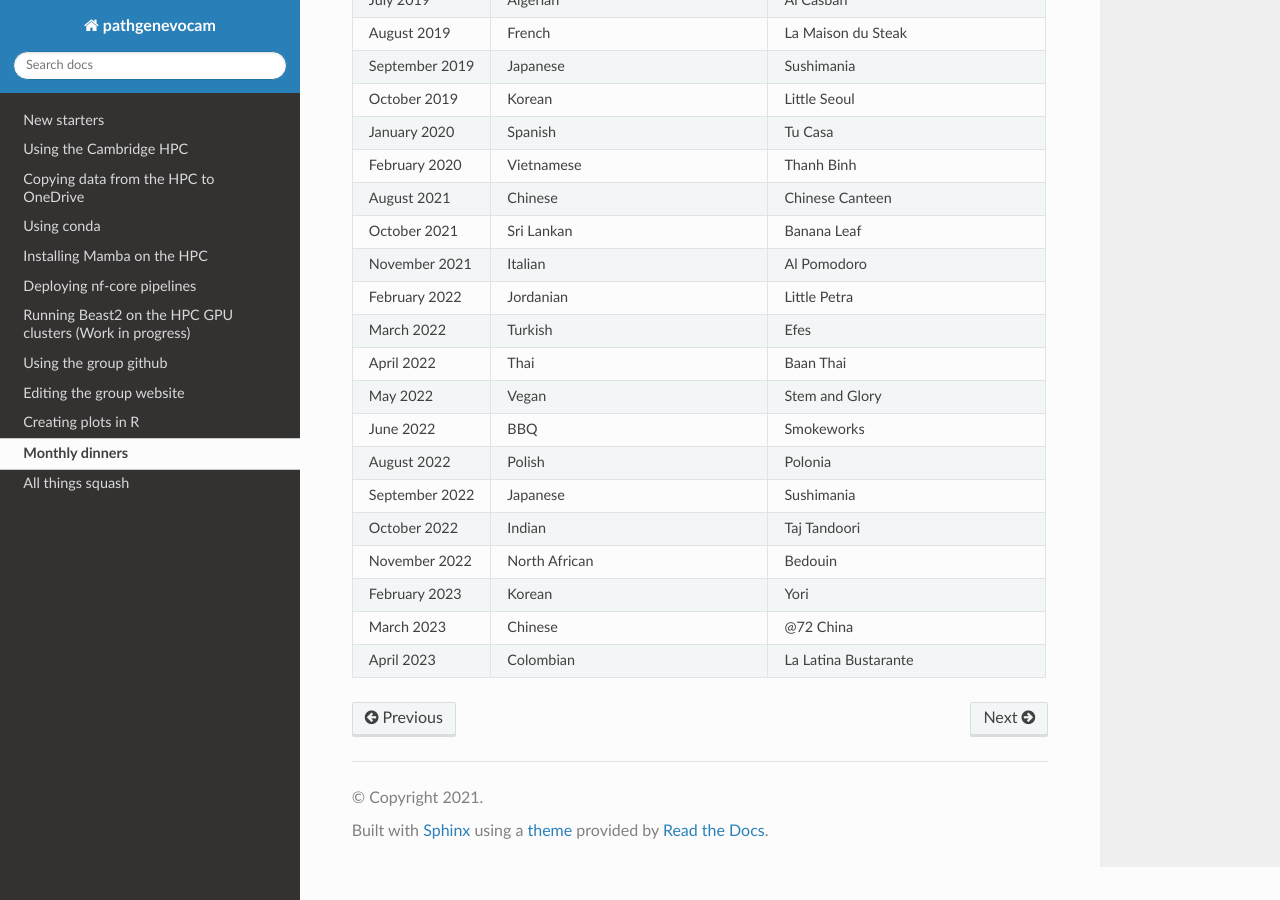
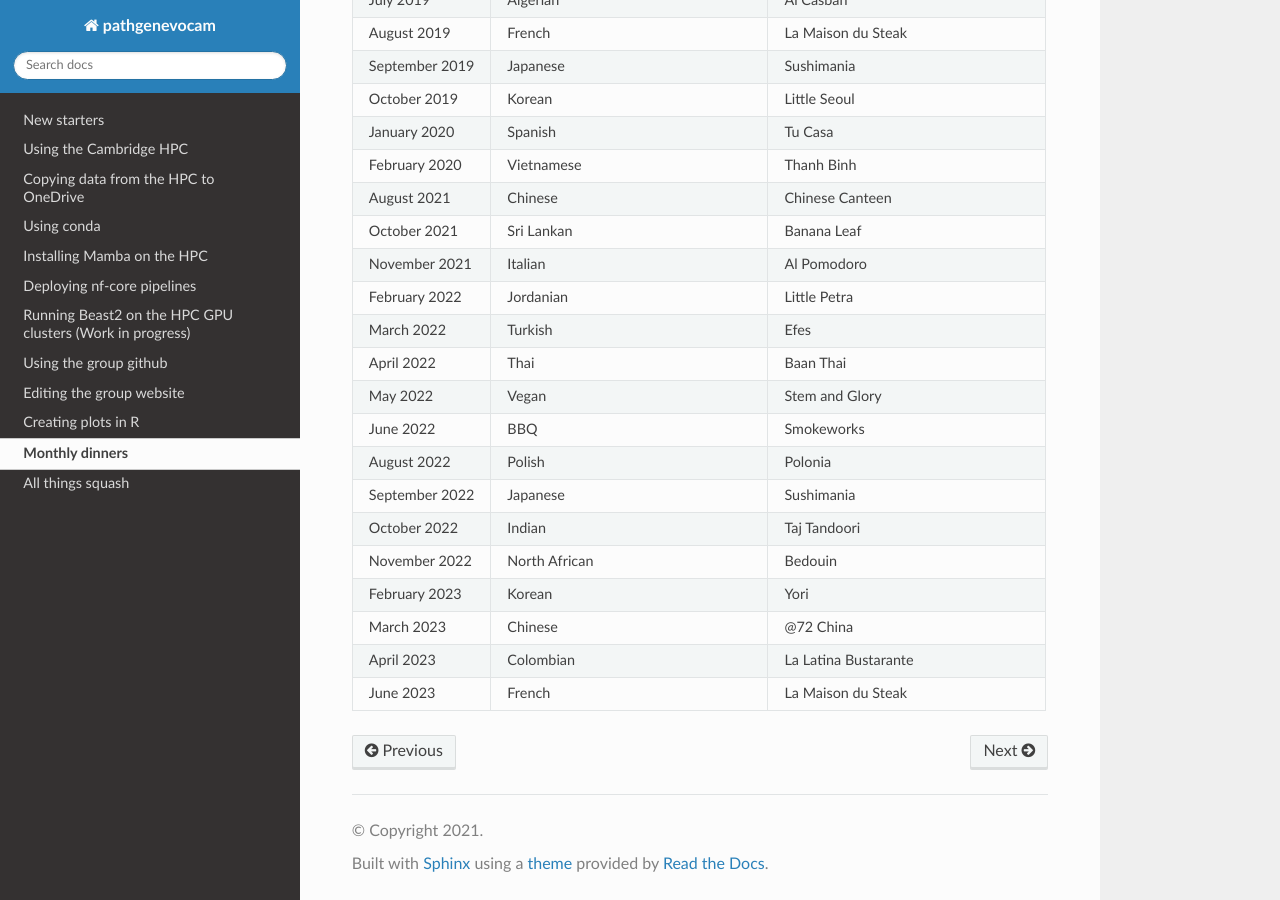
Before and after one commit to pathgenevocam/readthedocs, a Sphinx documentation site: the page built from docs/source/dinners.rst, in a window 1280 px wide and 900 px high, scrolled down 707 px. Built offline with Sphinx 7.4.7 and the Read the Docs theme 2.0.0, drawn with Linux system fonts in a browser that asks for light colours.

Commit message:
update dinners

```diff
--- a/docs/source/dinners.rst
+++ b/docs/source/dinners.rst
@@ -103,3 +103,6 @@
    * - April 2023
      - Colombian
      - La Latina Bustarante
+   * - June 2023
+     - French
+     - La Maison du Steak
```
